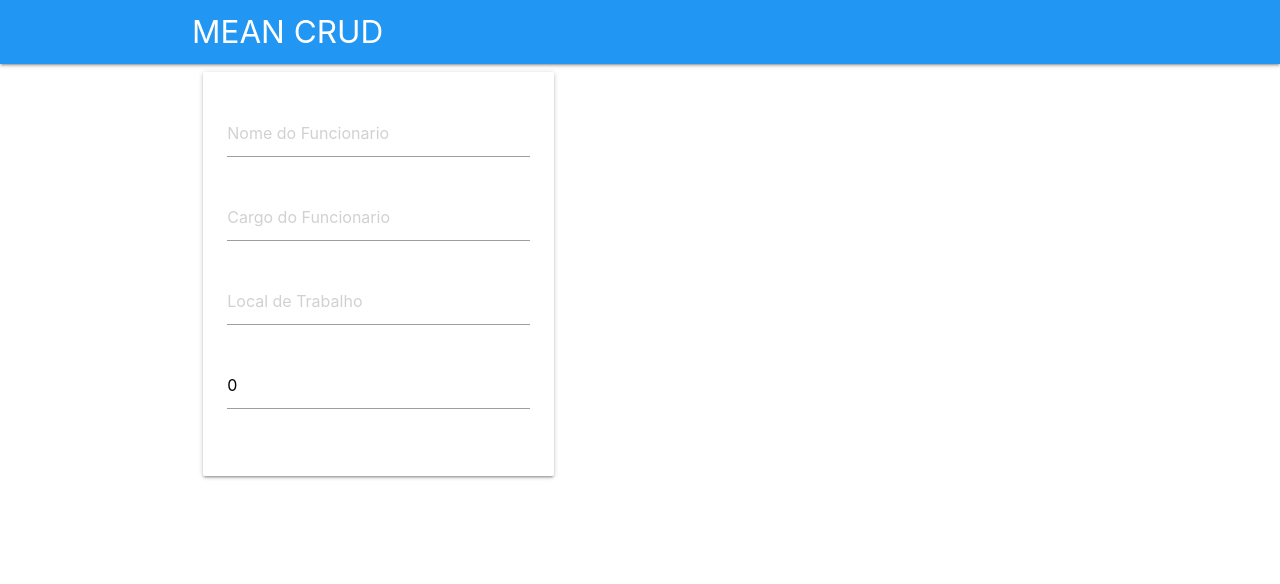
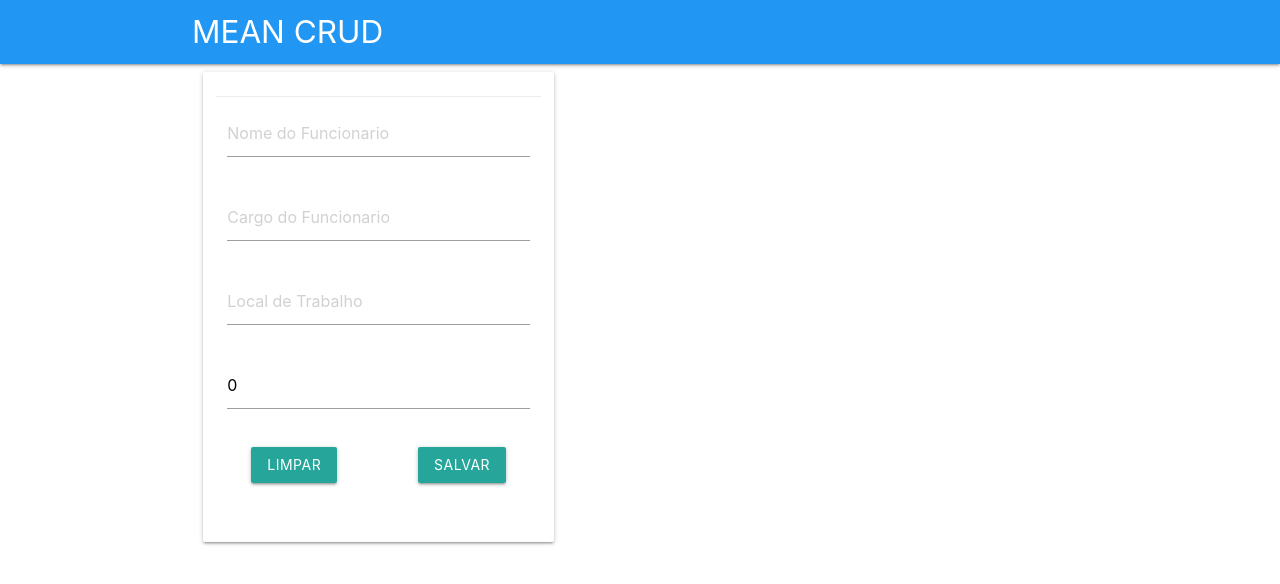
Before and after one commit to iagocarvalhodev/project_mean_funcionarios, an Angular app in the folder frontend/: page / in a window 1280 px wide. Shown: the top 584 px of the page. Built offline with nearby package versions, Linux system fonts and the light colour scheme.

Commit message:
Add buttons in form

```diff
--- a/frontend/src/app/components/funcionarios/funcionarios.component.html
+++ b/frontend/src/app/components/funcionarios/funcionarios.component.html
@@ -17,6 +17,12 @@
                   <div class="input-field col s12">
                     <input type="text" name="salary" #salary="ngModel" [(ngModel)]="funcionarioService.selectedFuncionario.salary" placeholder="Salario do Funcionario">
                   </div>
+                  <div class="card-action">
+                    <div class="input-field col s12">
+                        <button class="btn right">Salvar</button>
+                        <button class="btn left" (click)="resetForm(funcionarioForm)">Limpar</button>
+                    </div>
+                  </div>
               </div>
           </form>
         </div>
```
